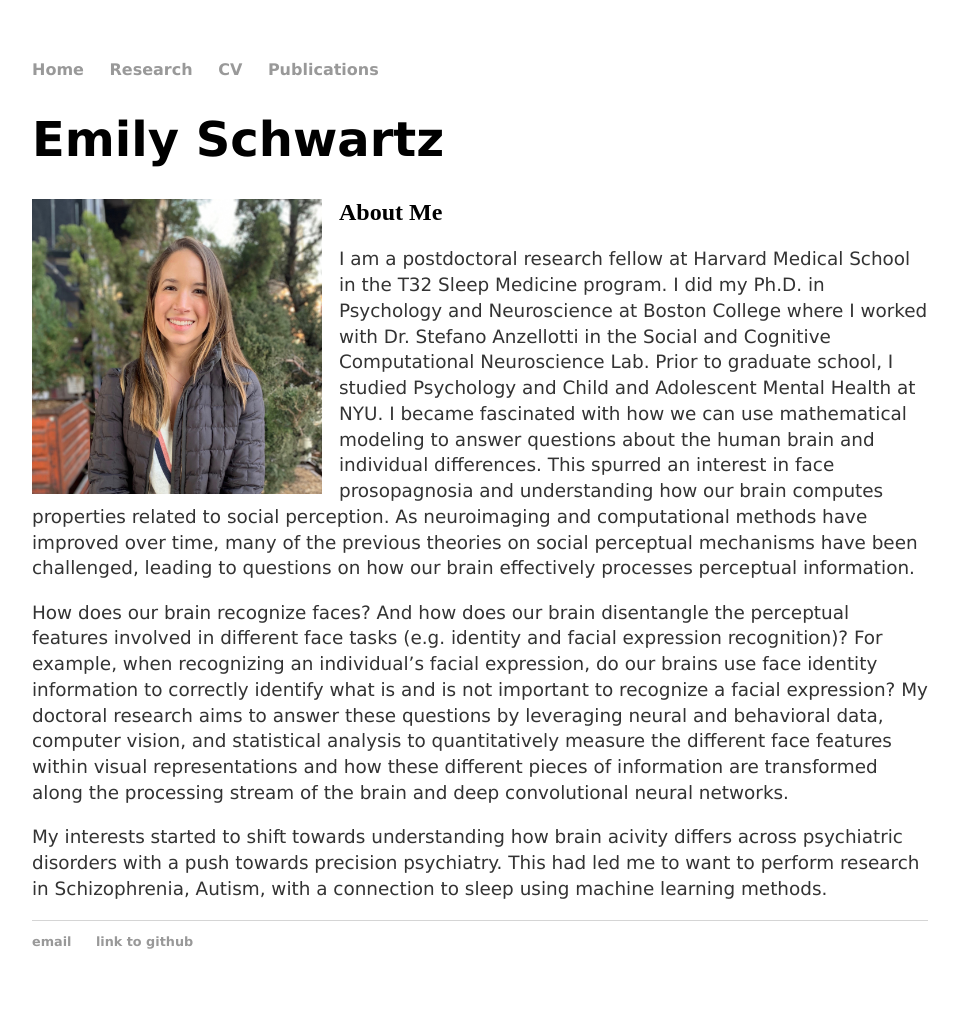
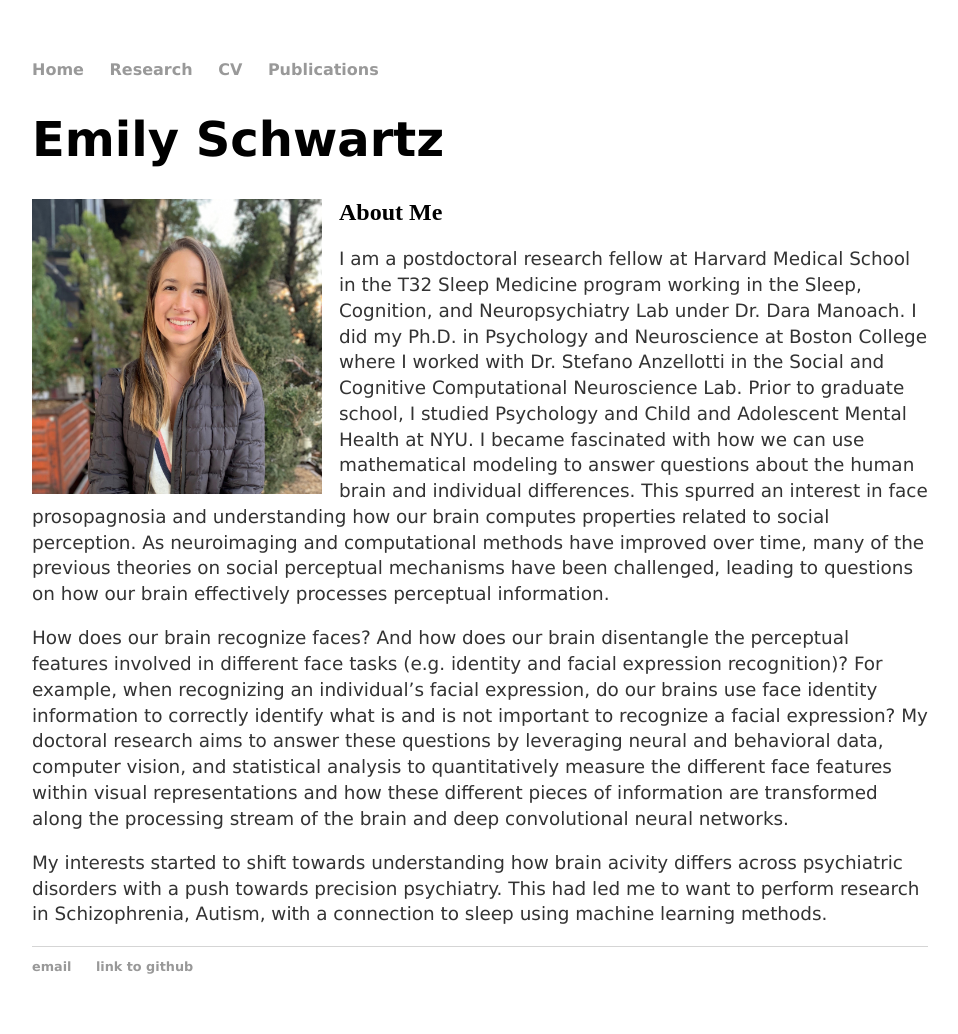
Before and after one commit to els615/els615.github.io, a Jekyll site: the page built from index.html, in a window 1280 px wide. Shown: the whole page, without its empty margins (160-1118 px from the left). Built offline with Jekyll 4.4.1, drawn with Linux system fonts in a browser that asks for light colours; before the commit the page ends 1009 px from its top, so only the background shows below that.

Commit message:
Update index.html

```diff
--- a/index.html
+++ b/index.html
@@ -10,7 +10,7 @@ title: Emily Schwartz
 	<h2>About Me</h2>
 
 	<p>
-		I am a postdoctoral research fellow at Harvard Medical School in the T32 Sleep Medicine program. I did my Ph.D. in Psychology and Neuroscience at Boston College where I worked with Dr. Stefano Anzellotti in the Social and Cognitive Computational Neuroscience Lab. Prior to graduate school,
+		I am a postdoctoral research fellow at Harvard Medical School in the T32 Sleep Medicine program working in the Sleep, Cognition, and Neuropsychiatry Lab under Dr. Dara Manoach. I did my Ph.D. in Psychology and Neuroscience at Boston College where I worked with Dr. Stefano Anzellotti in the Social and Cognitive Computational Neuroscience Lab. Prior to graduate school,
 		I studied Psychology and Child and Adolescent Mental Health at NYU. I became fascinated with how we can use mathematical modeling to answer questions about the human brain and individual differences.
 		This spurred an interest in face prosopagnosia and understanding how our brain computes properties related to social perception. As neuroimaging and computational methods have improved over time,
 		many of the previous theories on social perceptual mechanisms have been challenged, leading to questions on how our brain effectively processes perceptual information.
```
